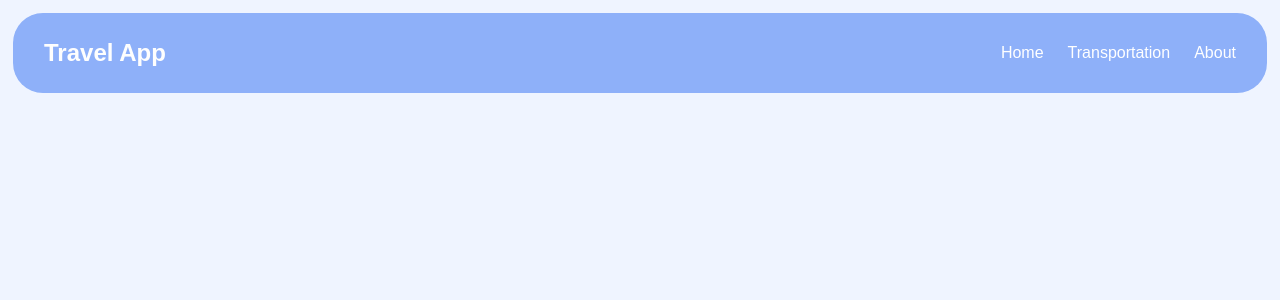
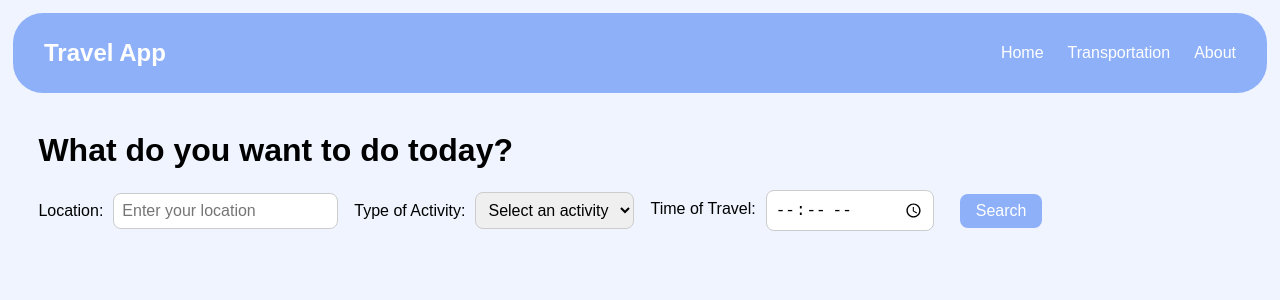
Before and after one commit to MehekB/Travel-App-IH25, a React (Create React App) app in the folder travel-app/: page / in a window 1280 px wide. Shown: the top 300 px of the page. Built offline with nearby package versions, Linux system fonts and the light colour scheme.

Commit message:
Added results page to display results from search -- api call not working

```diff
--- a/travel-app/src/pages/About.js
+++ b/travel-app/src/pages/About.js
@@ -1,5 +1,7 @@
 function About() {
-    return <h2>About Us</h2>;
+    return (
+    <h2>About our website.</h2>
+    );
   }
 
   export default About;
--- a/travel-app/src/pages/App.css
+++ b/travel-app/src/pages/App.css
@@ -3,3 +3,50 @@ body {
   font-family: Arial, sans-serif;
   background-color: #eff4ff;
 }
+
+.header {
+  margin-left: 3%;
+  margin-top: 3%;
+}
+
+.search-bar {
+  display: flex;
+  align-items: center; /* Vertically center all elements */
+  justify-content: 5%; /* Distribute items with spacing */
+  gap: 1rem; /* Add spacing between inputs */
+  margin-left: 3%; /* Add some space around the search bar */
+  flex-wrap: wrap; /* Wrap items to the next row if they don’t fit */
+}
+
+.search-bar input,
+.search-bar select,
+.search-bar button {
+  font-size: 1rem;
+  padding: 0.5rem;
+  border-radius: 8px;
+  border: 1px solid #ccc;
+  margin-left: 10px;
+}
+
+.search-bar button {
+  background-color: #8eb0f9;
+  color: white;
+  border: none;
+  cursor: pointer;
+  transition: background-color 0.3s ease;
+}
+
+.search-bar button:hover {
+  background-color: #8eb0f9;
+}
+
+.search-bar input,
+.search-bar select {
+  flex: 1; /* Inputs and dropdown share equal space */
+  min-width: 150px; /* Minimum width to prevent items from getting too small */
+}
+
+.search-bar button {
+  flex: 0; /* Button takes only the space it needs */
+  padding: 0.5rem 1rem; /* Add some padding for the button */
+}
--- a/travel-app/src/pages/App.js
+++ b/travel-app/src/pages/App.js
@@ -1,8 +1,90 @@
+import React, { useState } from 'react';
 import { BrowserRouter as Router, Routes, Route } from 'react-router-dom';
 import Navbar from '../Navbar'; // Import the reusable Navbar
+import { useNavigate } from 'react-router-dom';
 import './App.css';
 import About from './About';
+import Results from './Results';
 import Transportation from './Transportation';
+
+function Home() {
+  const [currentLocation, setCurrentLocation] = useState('');
+  const [activityType, setActivityType] = useState('');
+  const [travelTime, setTravelTime] = useState('');
+  const navigate = useNavigate();
+
+  const handleSearch = () => {
+    console.log("Search clicked!");
+    console.log("Location:", currentLocation);
+    console.log("Activity Type:", activityType);
+    console.log("Travel Time:", travelTime);
+
+    navigate('/results', {
+      state: {
+        location: currentLocation,
+        activity: activityType,
+        time: travelTime,
+      },
+    });
+    // Add logic here to perform the search (e.g., API call or navigation)
+  };
+
+  return (
+    <div>
+      <h1 className="header">What do you want to do today?</h1>
+
+      <div className="search-bar">
+        {/* Location Input */}
+        <div>
+          <label htmlFor="location">Location:</label>
+          <input
+            id="location"
+            type="text"
+            placeholder="Enter your location"
+            value={currentLocation}
+            onChange={(e) => setCurrentLocation(e.target.value)}
+          />
+        </div>
+
+        {/* Activity Type Dropdown */}
+        <div>
+          <label htmlFor="activityType">Type of Activity:</label>
+          <select
+            id="activityType"
+            value={activityType}
+            onChange={(e) => setActivityType(e.target.value)}
+          >
+            <option value="" disabled>
+              Select an activity
+            </option>
+            <option value="eating">Eating</option>
+            <option value="shopping">Shopping</option>
+            <option value="coffee">Coffee</option>
+            <option value="nature">Nature</option>
+            <option value="nightlife">Nightlife</option>
+          </select>
+        </div>
+
+        {/* Travel Time Input */}
+        <div>
+          <label htmlFor="travelTime">Time of Travel:</label>
+          <input
+            id="travelTime"
+            type="time"
+            value={travelTime}
+            onChange={(e) => setTravelTime(e.target.value)}
+          />
+        </div>
+
+        {/* Search Button */}
+        <div>
+          <button onClick={handleSearch}>Search</button>
+        </div>
+      </div>
+
+    </div>
+  );
+}
 
 function App() {
   return (
@@ -10,7 +92,8 @@ function App() {
       <div className="App">
         <Navbar />
         <Routes>
-        <Route path="/">Home</Route>
+          <Route path="/" element={<Home />} />
+          <Route path="/results" element={<Results />} />
           <Route path="/transportation" element={<Transportation />} />
           <Route path="/about" element={<About />} />
         </Routes>
--- /dev/null
+++ b/travel-app/src/pages/Results.css
@@ -0,0 +1,7 @@
+.data {
+    margin-left: 5%;
+}
+
+.results {
+    margin-left: 5%;
+}
--- /dev/null
+++ b/travel-app/src/pages/Results.js
@@ -0,0 +1,93 @@
+import './Results.css';
+import React, { useEffect, useState } from 'react';
+import { useLocation } from 'react-router-dom';
+
+function Results() {
+  const location = useLocation();
+  const { location: userLocation, activity, time } = location.state || {};
+  const [results, setResults] = useState([]);
+  const [error, setError] = useState(null);
+
+  const MAPBOX_ACCESS_TOKEN = "placeholder";
+
+  // Function to get coordinates for the entered location
+  const fetchCoordinates = async (address) => {
+    const url = `https://api.mapbox.com/geocoding/v5/mapbox.places/${encodeURIComponent(
+      address
+    )}.json?access_token=${MAPBOX_ACCESS_TOKEN}`;
+    const response = await fetch(url);
+    const data = await response.json();
+
+    if (data.features && data.features.length > 0) {
+      return data.features[0].center; // [longitude, latitude]
+    }
+    throw new Error('Location not found');
+  };
+
+  // Function to fetch nearby places using Mapbox Search Box API
+  const fetchPlaces = async (longitude, latitude, query) => {
+    const url = `https://api.mapbox.com/search/searchbox/v1/search?access_token=${MAPBOX_ACCESS_TOKEN}&proximity=${longitude},${latitude}&query=${query}&limit=5`;
+    const response = await fetch(url);
+    const data = await response.json();
+
+    if (data.results) {
+      return data.results;
+    }
+    throw new Error('No results found');
+  };
+
+  // Fetch results on component load
+  useEffect(() => {
+    const fetchResults = async () => {
+      try {
+        // Step 1: Get coordinates for the entered location
+        const [longitude, latitude] = await fetchCoordinates(userLocation);
+
+        // Step 2: Use the coordinates to fetch nearby places
+        const places = await fetchPlaces(longitude, latitude, activity);
+
+        // Step 3: Update state with the results
+        setResults(places);
+      } catch (err) {
+        setError(err.message);
+      }
+    };
+
+    if (userLocation && activity) {
+      fetchResults();
+    }
+  }, [userLocation, activity]);
+
+  return (
+    <div>
+        <div className="data">
+            <h1>Search Results</h1>
+            <p><strong>Location:</strong> {userLocation}</p>
+            <p><strong>Activity:</strong> {activity}</p>
+            <p><strong>Time:</strong> {time}</p>
+        </div>
+
+
+      {/* You can replace this placeholder with actual search results or API data */}
+      <div className="results">
+      <h1>Search Results</h1>
+      {error && <p className="error">{error}</p>}
+      {results.length > 0 ? (
+        <ul>
+          {results.map((place, index) => (
+            <li key={index}>
+              <h3>{place.name}</h3>
+              <p>{place.address}</p>
+              <p>Distance: {place.distance} meters</p>
+            </li>
+          ))}
+        </ul>
+      ) : (
+        <p>Loading results...</p>
+      )}
+    </div>
+    </div>
+  );
+}
+
+export default Results;
```
Lines whose indentation alone changed are shown as unchanged.
